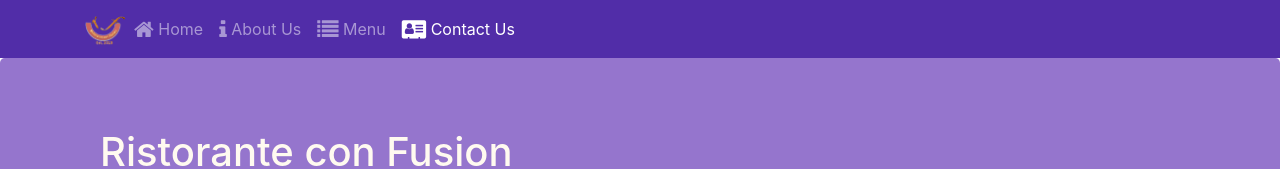
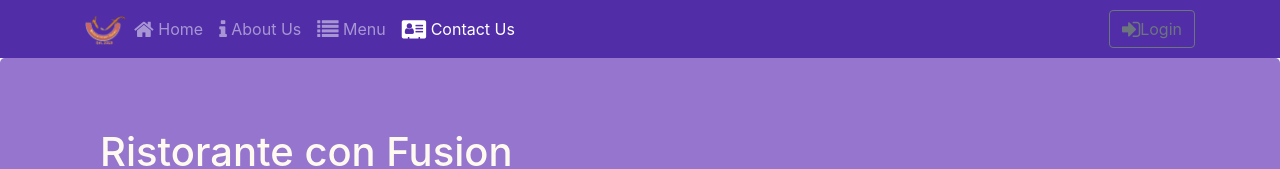
Before and after one commit to Alsu3912/conFusion-React, a React (Create React App) app: page /contactus in a window 1280 px wide. Shown: the top 169 px of the page. Built offline with nearby package versions, Linux system fonts and the light colour scheme.

Commit message:
Uncontrolled Form

```diff
--- a/src/component/HeaderComponent.js
+++ b/src/component/HeaderComponent.js
@@ -1,12 +1,42 @@
 import React, { useState } from 'react';
-import { Navbar, NavbarBrand, Nav, NavbarToggler, NavItem, Collapse, Jumbotron } from 'reactstrap';
+import {
+  Navbar,
+  NavbarBrand,
+  Nav,
+  NavbarToggler,
+  NavItem,
+  Collapse,
+  Jumbotron,
+  Button,
+  Label,
+  Form,
+  FormGroup,
+  Input,
+  Modal,
+  ModalHeader,
+  ModalBody
+} from 'reactstrap';
 import { NavLink } from 'react-router-dom';
 
 const Header = () => {
-  const [isNavOpen, setIsOpen] = useState(false);
+  const [isNavOpen, setIsNavOpen] = useState(false);
+  const [isModalOpen, setIsModalOpen] = useState(false);
+
+  let username, password, remember;
 
   const toggleNav = () => {
-    setIsOpen(!isNavOpen);
+    setIsNavOpen(!isNavOpen);
+  }
+
+  const toggleModal = () => {
+    setIsModalOpen(!isModalOpen);
+  }
+
+  const handleLogin = (event) => {
+    toggleModal();
+    alert("Username: " + username.value + " Password: " + password.value
+      + " Remember: " + remember.checked);
+    event.preventDefault();
   }
 
   return (
@@ -40,6 +70,11 @@ const Header = () => {
               </NavLink>
               </NavItem>
             </Nav>
+            <Nav className="ml-auto" navbar>
+              <NavItem>
+                <Button outline onClick={toggleModal}><span className="fa fa-sign-in fa-lg"></span>Login</Button>
+              </NavItem>
+            </Nav>
           </Collapse>
         </div>
       </Navbar>
@@ -53,6 +88,31 @@ const Header = () => {
           </div>
         </div>
       </Jumbotron>
+      <Modal isOpen={isModalOpen} toggle={toggleModal}>
+        <ModalHeader toggle={toggleModal}>Login</ModalHeader>
+        <ModalBody>
+          <Form onSubmit={handleLogin}>
+            <FormGroup>
+              <Label htmlFor="username">Username</Label>
+              <Input type="text" id="username" name="username"
+                innerRef={(input) => username = input} />
+            </FormGroup>
+            <FormGroup>
+              <Label htmlFor="password">Password</Label>
+              <Input type="password" id="password" name="password"
+                innerRef={(input) => password = input} />
+            </FormGroup>
+            <FormGroup check>
+              <Label check>
+                <Input type="checkbox" name="remember"
+                  innerRef={(input) => remember = input} />
+                  Remember me
+              </Label>
+            </FormGroup>
+            <Button type="submit" value="submit" color="primary">Login</Button>
+          </Form>
+        </ModalBody>
+      </Modal>
     </>
   )
 }
```
